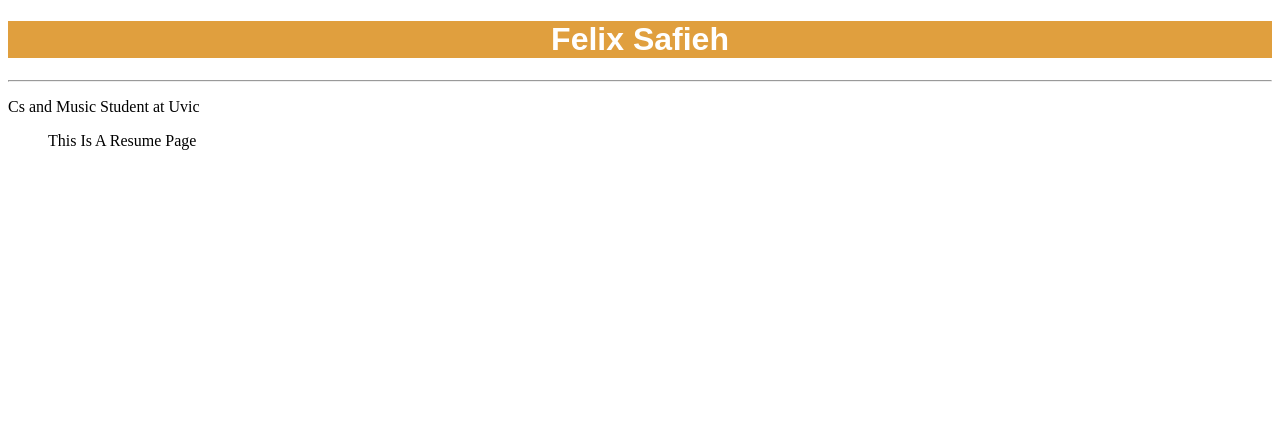
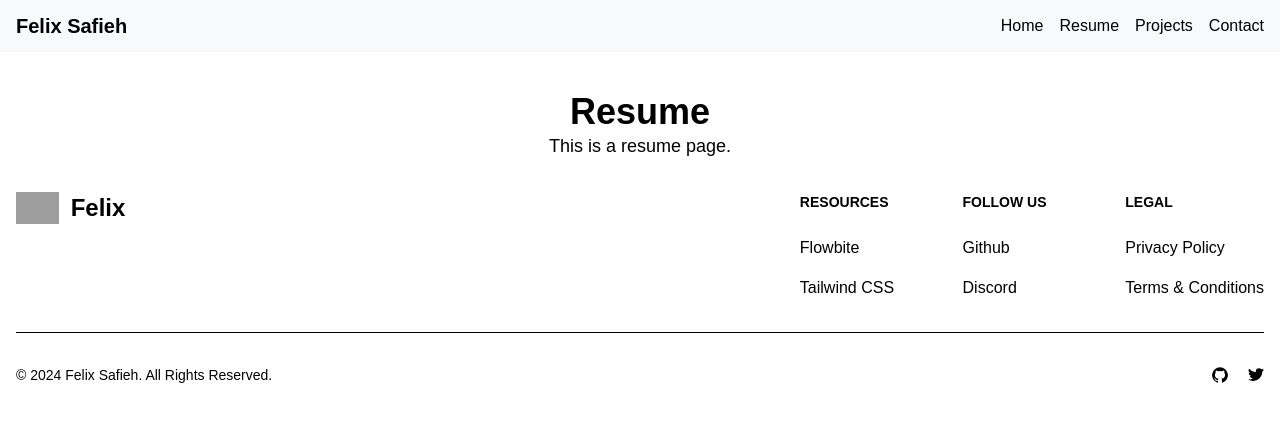
Before and after one commit to felixsafi/felixsafi.github.io, a website: page index.html in a window 1280 px wide. Drawn offline with Linux system fonts and the light colour scheme; grey boxes are pictures that could not be loaded.

Commit message:
added to the right repo

```diff
--- /dev/null
+++ b/footer.html
@@ -0,0 +1,65 @@
+<footer class="bg-white dark:bg-gray-900">
+    <div class="mx-auto w-full max-w-screen-xl p-4 py-6 lg:py-8">
+        <div class="md:flex md:justify-between">
+            <div class="mb-6 md:mb-0">
+                <a href="https://flowbite.com/" class="flex items-center">
+                    <img src="https://flowbite.com/docs/images/logo.svg" class="h-8 me-3" alt="Logo" />
+                    <span class="self-center text-2xl font-semibold whitespace-nowrap dark:text-white">Felix</span>
+                </a>
+            </div>
+            <div class="grid grid-cols-2 gap-8 sm:gap-6 sm:grid-cols-3">
+                <div>
+                    <h2 class="mb-6 text-sm font-semibold text-gray-900 uppercase dark:text-white">Resources</h2>
+                    <ul class="text-gray-500 dark:text-gray-400 font-medium">
+                        <li class="mb-4">
+                            <a href="/" class="hover:underline">Flowbite</a>
+                        </li>
+                        <li>
+                            <a href="https://tailwindcss.com/" class="hover:underline">Tailwind CSS</a>
+                        </li>
+                    </ul>
+                </div>
+                <div>
+                    <h2 class="mb-6 text-sm font-semibold text-gray-900 uppercase dark:text-white">Follow us</h2>
+                    <ul class="text-gray-500 dark:text-gray-400 font-medium">
+                        <li class="mb-4">
+                            <a href="https://github.com/themesberg/flowbite" class="hover:underline ">Github</a>
+                        </li>
+                        <li>
+                            <a href="https://discord.gg/4eeurUVvTy" class="hover:underline">Discord</a>
+                        </li>
+                    </ul>
+                </div>
+                <div>
+                    <h2 class="mb-6 text-sm font-semibold text-gray-900 uppercase dark:text-white">Legal</h2>
+                    <ul class="text-gray-500 dark:text-gray-400 font-medium">
+                        <li class="mb-4">
+                            <a href="#" class="hover:underline">Privacy Policy</a>
+                        </li>
+                        <li>
+                            <a href="#" class="hover:underline">Terms &amp; Conditions</a>
+                        </li>
+                    </ul>
+                </div>
+            </div>
+        </div>
+        <hr class="my-6 border-gray-200 sm:mx-auto dark:border-gray-700 lg:my-8" />
+        <div class="sm:flex sm:items-center sm:justify-between">
+            <span class="text-sm text-gray-500 sm:text-center dark:text-gray-400">© 2024 <a href="/" class="hover:underline">Felix Safieh</a>. All Rights Reserved.</span>
+            <div class="flex mt-4 sm:justify-center sm:mt-0">
+                <a href="http://www.github.com/felixsafi" class="text-gray-500 hover:text-gray-900 dark:hover:text-white ms-5">
+                    <svg class="w-4 h-4" aria-hidden="true" xmlns="http://www.w3.org/2000/svg" fill="currentColor" viewBox="0 0 20 20">
+                          <path fill-rule="evenodd" d="M10 .333A9.911 9.911 0 0 0 6.866 19.65c.5.092.678-.215.678-.477 0-.237-.01-1.017-.014-1.845-2.757.6-3.338-1.169-3.338-1.169a2.627 2.627 0 0 0-1.1-1.451c-.9-.615.07-.6.07-.6a2.084 2.084 0 0 1 1.518 1.021 2.11 2.11 0 0 0 2.884.823c.044-.503.268-.973.63-1.325-2.2-.25-4.516-1.1-4.516-4.9A3.832 3.832 0 0 1 4.7 7.068a3.56 3.56 0 0 1 .095-2.623s.832-.266 2.726 1.016a9.409 9.409 0 0 1 4.962 0c1.89-1.282 2.717-1.016 2.717-1.016.366.83.402 1.768.1 2.623a3.827 3.827 0 0 1 1.02 2.659c0 3.807-2.319 4.644-4.525 4.889a2.366 2.366 0 0 1 .673 1.834c0 1.326-.012 2.394-.012 2.72 0 .263.18.572.681.475A9.911 9.911 0 0 0 10 .333Z" clip-rule="evenodd"/>
+                    </svg>
+                    <span class="sr-only">GitHub account</span>
+                </a>
+                <a href="http://www.x.com" class="text-gray-500 hover:text-gray-900 dark:hover:text-white ms-5">
+                    <svg class="w-4 h-4" aria-hidden="true" xmlns="http://www.w3.org/2000/svg" fill="currentColor" viewBox="0 0 20 17">
+                      <path fill-rule="evenodd" d="M20 1.892a8.178 8.178 0 0 1-2.355.635 4.074 4.074 0 0 0 1.8-2.235 8.344 8.344 0 0 1-2.605.98A4.13 4.13 0 0 0 13.85 0a4.068 4.068 0 0 0-4.1 4.038 4 4 0 0 0 .105.919A11.705 11.705 0 0 1 1.4.734a4.006 4.006 0 0 0 1.268 5.392 4.165 4.165 0 0 1-1.859-.5v.05A4.057 4.057 0 0 0 4.1 9.635a4.19 4.19 0 0 1-1.856.07 4.108 4.108 0 0 0 3.831 2.807A8.36 8.36 0 0 1 0 14.184 11.732 11.732 0 0 0 6.291 16 11.502 11.502 0 0 0 17.964 4.5c0-.177 0-.35-.012-.523A8.143 8.143 0 0 0 20 1.892Z" clip-rule="evenodd"/>
+                  </svg>
+                    <span class="sr-only">Twitter page</span>
+                </a>
+            </div>
+        </div>
+    </div>
+</footer>
--- /dev/null
+++ b/header.html
@@ -0,0 +1,27 @@
+<header class="bg-offWhite text-black">
+    <div class="container mx-auto px-4 py-3 flex justify-between items-center">
+        <!-- Logo -->
+        <a href="/" class="text-xl font-bold">Felix Safieh</a>
+        <!-- Mobile Menu Button -->
+        <button id="menu-toggle" class="md:hidden focus:outline-none">
+            <svg xmlns="http://www.w3.org/2000/svg" class="h-6 w-6" fill="none" viewBox="0 0 24 24" stroke="currentColor">
+                <path stroke-linecap="round" stroke-linejoin="round" stroke-width="2" d="M4 6h16M4 12h16m-7 6h7" />
+            </svg>
+        </button>
+        <!-- Navigation Links -->
+        <nav id="menu" class="hidden md:flex space-x-4">
+            <a href="/index.html" class="hover:bg-lightLapis">Home</a>
+            <a href="/Assets/resume.pdf" class="hover:bg-lightLapis" target="_blank" rel="noopener noreferrer">Resume</a>
+            <a href="/projects.html" class="hover:bg-lightLapis">Projects</a>
+            <a href="/contact" class="hover:bg-lightLapis">Contact</a>
+        </nav>
+    </div>
+    <div id="mobile-menu" class="hidden md:hidden bg-offWhite">
+        <nav class="flex flex-col space-y-2 py-2 px-4">
+            <a href="/index.html" class="hover:bg-lightLapis">Home</a>
+            <a href="/Assets/resume.pdf" class="hover:bg-lightLapis" target="_blank" rel="noopener noreferrer">Resume</a>
+            <a href="/projects" class="hover:bg-lightLapis">Projects</a>
+            <a href="/contact" class="hover:bg-lightLapis">Contact</a>
+        </nav>
+    </div>
+</header>
--- a/index.html
+++ b/index.html
@@ -1,19 +1,23 @@
 <!DOCTYPE html>
-<html>
+<html lang="en">
 <head>
-<link rel="stylesheet" href="style.css">
+    <meta charset="UTF-8">
+    <meta name="viewport" content="width=device-width, initial-scale=1.0">
+    <link rel="stylesheet" href="output.css">
+    <title>Home</title>
 </head>
-<html>
-<body>
-<h1 style="background-color: var(--mustard); font-family: Arial, sans-serif;text-align: center; color: white;">
-    Felix Safieh
-</h1>
-<hr>
-<p>Cs and Music Student at Uvic</p>
+<body class="bg-gray-100 text-gray-900">
+    <!-- Placeholder for Header -->
+    <div id="header-placeholder"></div>
 
-<blockquote>
-    This Is A Resume Page
-</blockquote>
+    <main class="container mx-auto mt-10 px-4">
+        <h1 class="text-4xl font-bold text-center">Resume</h1>
+        <p class="text-lg text-center">This is a resume page.</p>
+    </main>
+
+    <!-- Include the footer -->
+    <div id="footer-container"></div>
+
+    <script src="script.js"></script>
 </body>
-<!--Test Comment-->
 </html>
--- /dev/null
+++ b/script.js
@@ -0,0 +1,34 @@
+const menuToggle = document.getElementById("menu-toggle");
+const mobileMenu = document.getElementById("mobile-menu");
+
+document.addEventListener("DOMContentLoaded", () => {
+    fetch('header.html')
+        .then(response => {
+            if (!response.ok) {
+                throw new Error(`HTTP error! status: ${response.status}`);
+            }
+            return response.text();
+        })
+        .then(data => {
+            const placeholder = document.getElementById('header-placeholder');
+            if (placeholder) {
+                placeholder.innerHTML = data;
+
+                const menuToggle = document.getElementById('menu-toggle');
+                const mobileMenu = document.getElementById('mobile-menu');
+                if (menuToggle && mobileMenu) {
+                    menuToggle.addEventListener('click', () => {
+                        mobileMenu.classList.toggle('hidden');
+                    });
+                }
+            }
+        })
+        .catch(error => console.error('Error loading header:', error));
+});
+
+fetch('footer.html')
+  .then(response => response.text())
+  .then(data => {
+      document.getElementById('footer-container').innerHTML = data;
+  })
+  .catch(error => console.error('Error loading footer:', error));
--- a/style.css
+++ b/style.css
@@ -1,6 +1,19 @@
-:root {
-    --mustard: #e09f3e;
-    --lightYellow: #fff3b0;
-    --lightRed: #9e2a2b;
-    --darkRed: #540b0e;
+@tailwind base;
+@tailwind components;
+@tailwind utilities;
+
+#mobile-menu {
+    transition: all 0.3s ease-in-out;
 }
+
+/* Custom Styles */
+body {
+    font-family: Arial, sans-serif;
+}
+
+.custom-class {
+    background-color: #333;
+    color: white;
+    padding: 10px;
+    border-radius: 5px;
+}
--- /dev/null
+++ b/tailwind.config.js
@@ -0,0 +1,19 @@
+/** @type {import('tailwindcss').Config} */
+module.exports = {
+  content: ["./*.html", "./*.js"],
+  theme: {
+    extend: {
+      colors: {
+        'Lapis': '#22577A',
+        'lightLapis': '2D6991',
+        'Verdigris': '#38A3A5',
+        'Emerald': '#57CC99',
+        'lightGreen': '#80ED99',
+        'paleGreen': '#C7F9CC',
+        'gray': '#343a40',
+        'offWhite': '#f8f9fa',
+      }
+    }
+  },
+  plugins: [],
+}
```
Also changed, not shown: package.json (added, +17 -0 lines), output.css (added), projects.html (added), 3 other files.
